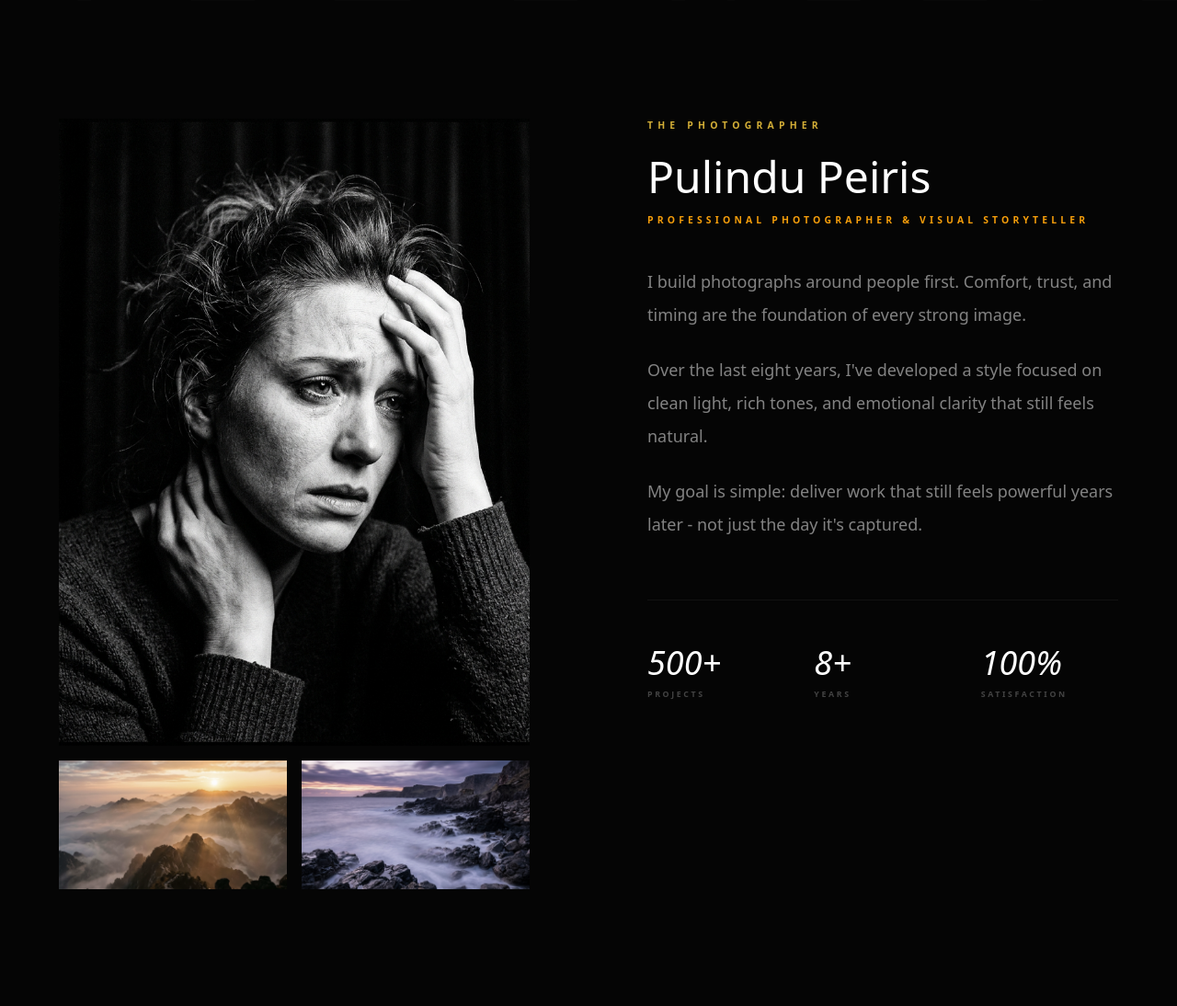
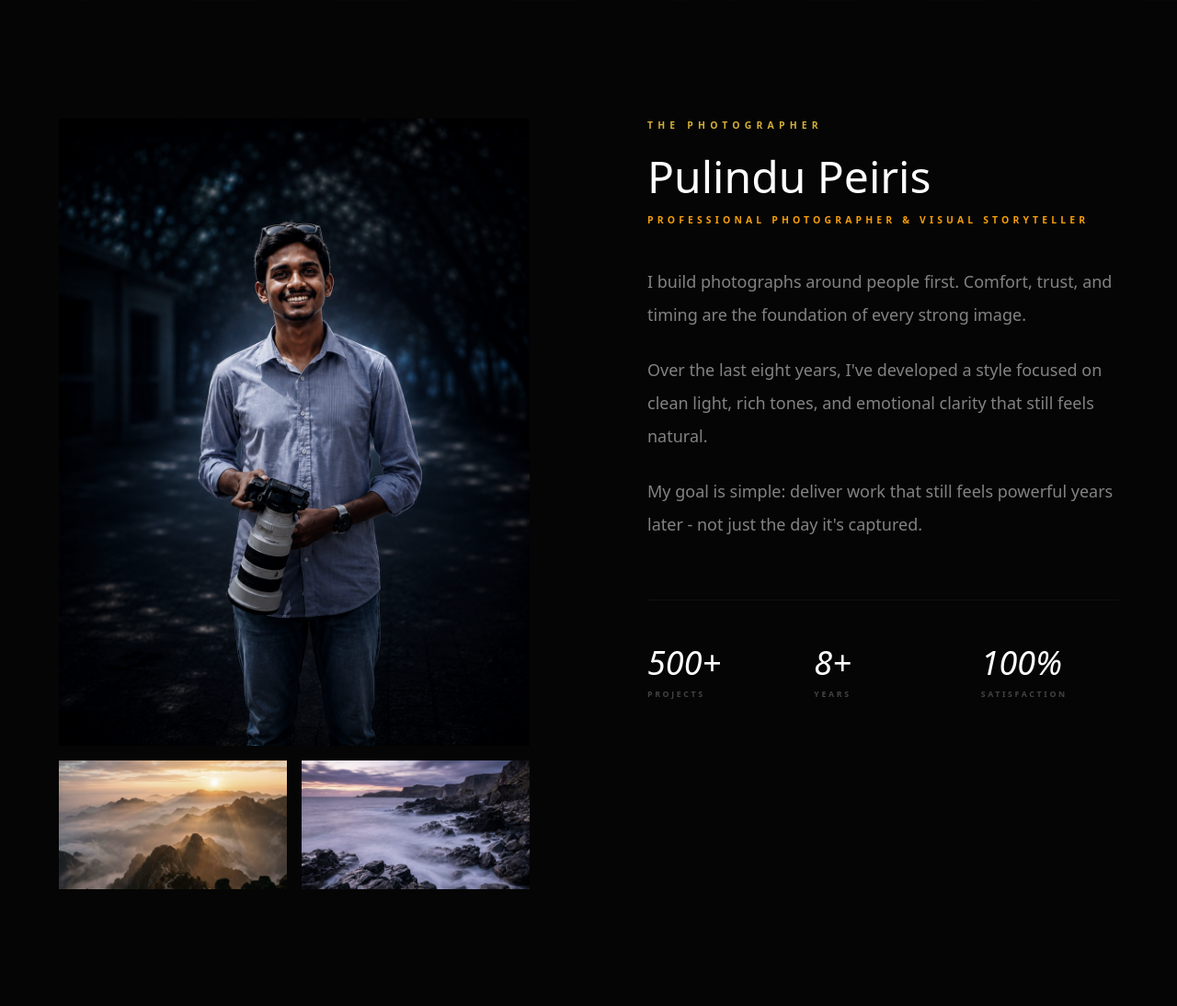
Before and after one commit to kspeiris/svems-photography, a Flask app: page /about in a window 1280 px wide. Shown: the part 598-1692 px from the top of the page at 92% size. Run offline with Flask 3, Linux system fonts and the light colour scheme; data that the repository does not hold is empty; some libraries are stand-ins or nearby versions; some web fonts are replaced.

Commit message:
fix:UI errors

```diff
--- a/static/css/luxury-overrides.css
+++ b/static/css/luxury-overrides.css
@@ -75,6 +75,7 @@ main {
     padding-bottom: 4rem;
     position: relative;
     overflow: hidden;
+    min-height: 70vh;
 }
 
 /* Subtle background watermark */
--- a/templates/about.html
+++ b/templates/about.html
@@ -11,7 +11,8 @@
             <span class="inner-page-hero__title--light">that last.</span>
         </h1>
         <p class="inner-page-hero__subtitle scroll-reveal reveal-delay-2">
-            {{ site_settings.get('about_intro', 'From intimate portraits to expansive landscapes - my approach blends editorial composition with genuine human emotion.') }}
+            {{ site_settings.get('about_intro', 'From intimate portraits to expansive landscapes - my approach blends
+            editorial composition with genuine human emotion.') }}
         </p>
         <!-- Right Meta Panel -->
         <aside class="inner-page-hero__meta scroll-reveal reveal-delay-3" aria-label="Studio facts">
@@ -44,8 +45,7 @@
             <!-- Images -->
             <div class="relative scroll-reveal">
                 <div class="aspect-[3/4] overflow-hidden">
-                    <img src="{{ url_for('static', filename='images/pulindu-about.jpg') }}"
-                        alt="Portrait of Pulindu Peiris"
+                    <img src="{{ url_for('static', filename='images/pulindu.jpg') }}" alt="Portrait of Pulindu Peiris"
                         class="w-full h-full object-cover grayscale-[0.2] hover:grayscale-0 transition-all duration-1000">
                 </div>
                 <div class="grid grid-cols-2 gap-4 mt-4">
```
Also changed, not shown: static/images/pulindu.jpg.
